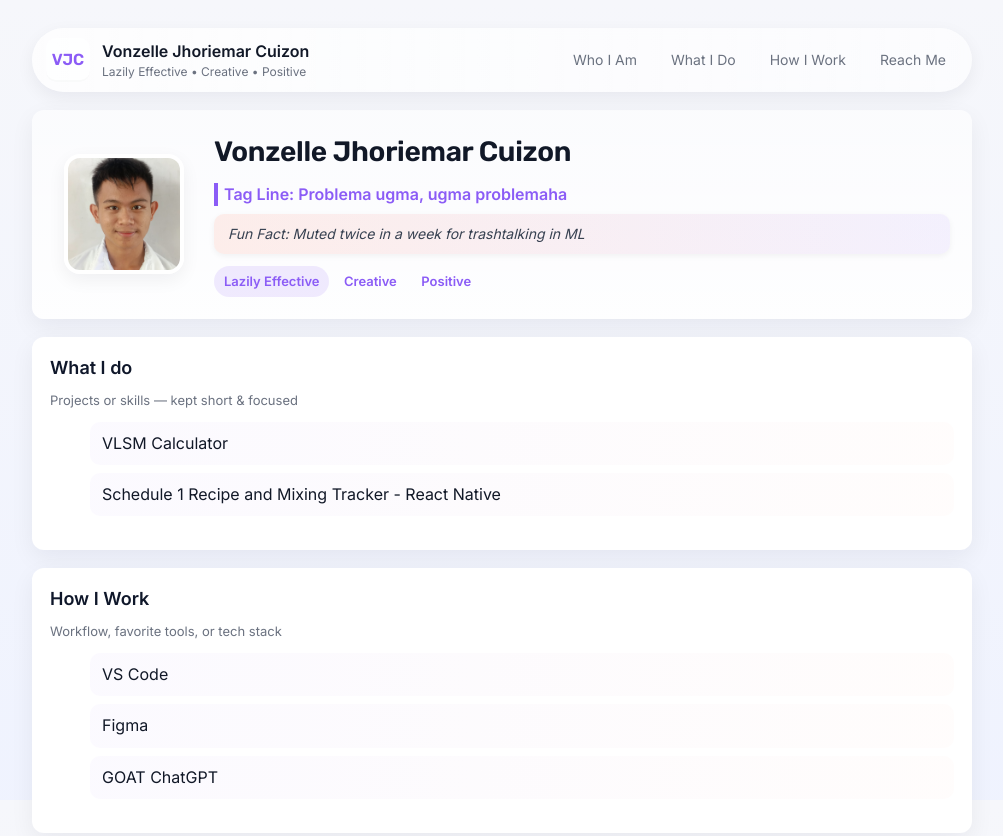
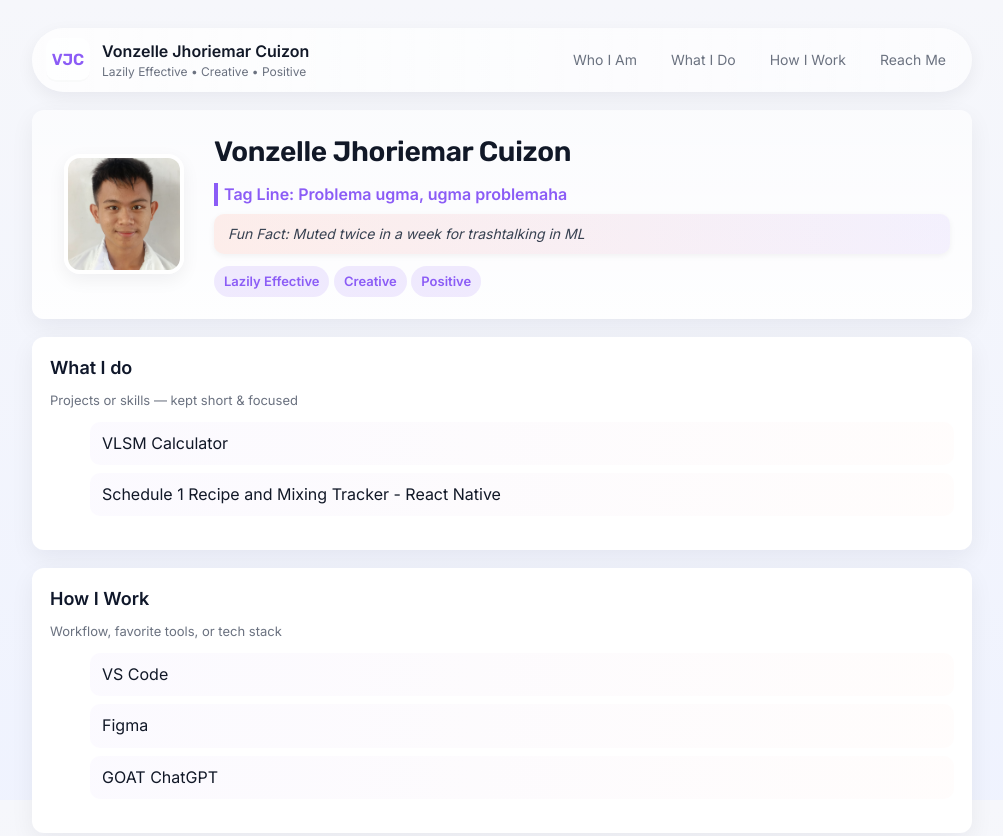
Before and after one commit to Vonzelle-Cuizon/Portfolio, a website: page index.html in a window 1280 px wide. Shown: the top 836 px of the page, without its empty margins (138-1141 px from the left). Drawn offline with Linux system fonts and the light colour scheme.

Commit message:
Update index.html

```diff
--- a/index.html
+++ b/index.html
@@ -274,9 +274,13 @@
         <p class="tagline">Tag Line: Problema ugma, ugma problemaha</p>
         <p class="funfact">Fun Fact: Muted twice in a week for trashtalking in ML</p>
         <div style="margin-top:12px">
+          <!-- <span class="pill">Lazily Effective</span>
+          <span class="pill" style="background:rgba(255,122,89,0.10;color:var(--accent-2);margin-left:8px">Creative</span>
+          <span class="pill" style="background:rgba(255,122,89,0.10;color:var(--accent-2);margin-left:8px">Positive</span> -->
+
           <span class="pill">Lazily Effective</span>
-          <span class="pill" style="background:rgba(255,122,89,0.10;color:var(--accent-2);margin-left:8px">Creative</span>
-          <span class="pill" style="background:rgba(255,122,89,0.10;color:var(--accent-2);margin-left:8px">Positive</span>
+          <span class="pill">Creative</span>
+          <span class="pill">Positive</span>
         </div>
       </div>
     </header>
```
